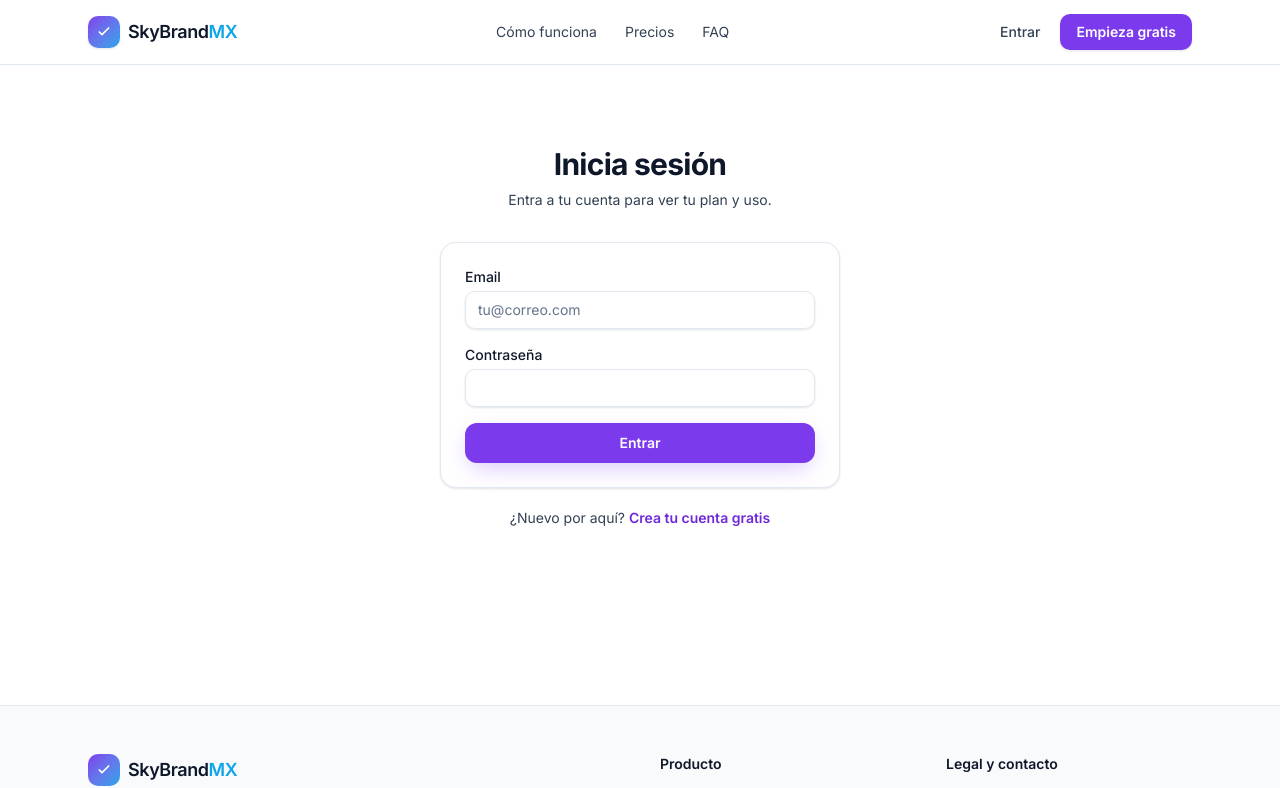
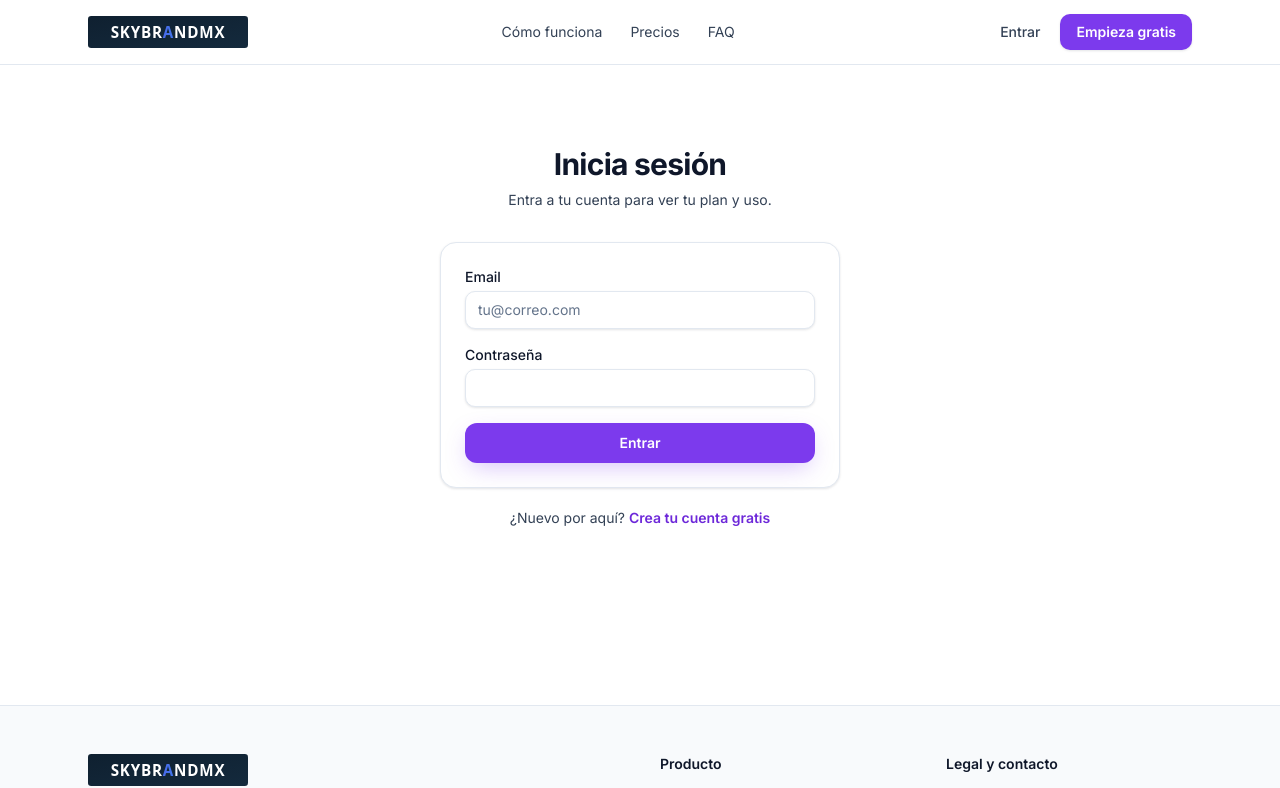
Before and after one commit to lalo1123/empleo-automatico-mx, a Next.js app in the folder landing/: page /login in a window 1280 px wide. Shown: the top 788 px of the page. Built offline with nearby package versions, Linux system fonts and the light colour scheme; no server answers.

Commit message:
feat(landing): brand logo SVG in nav and footer

```diff
--- a/landing/components/footer.tsx
+++ b/landing/components/footer.tsx
@@ -1,3 +1,4 @@
+import Image from "next/image";
 import Link from "next/link";
 
 export function Footer() {
@@ -6,29 +7,14 @@
     <footer className="mt-24 border-t border-[color:var(--color-border)] bg-[color:var(--color-surface-soft)]">
       <div className="mx-auto grid max-w-6xl gap-10 px-4 py-12 sm:px-6 md:grid-cols-4">
         <div className="md:col-span-2">
-          <Link
-            href="/"
-            className="inline-flex items-center gap-2 text-lg font-semibold tracking-tight"
-          >
-            <span
-              aria-hidden
-              className="flex h-8 w-8 items-center justify-center rounded-[10px] bg-gradient-to-br from-[#7c3aed] to-[#0ea5e9] text-white"
-            >
-              <svg
-                viewBox="0 0 24 24"
-                className="h-4 w-4"
-                fill="none"
-                stroke="currentColor"
-                strokeWidth="2.5"
-                strokeLinecap="round"
-                strokeLinejoin="round"
-              >
-                <path d="M5 12l4 4L19 6" />
-              </svg>
-            </span>
-            <span>
-              SkyBrand<span className="text-[#0ea5e9]">MX</span>
-            </span>
+          <Link href="/" className="inline-flex items-center" aria-label="SkyBrandMX">
+            <Image
+              src="/logo.svg"
+              alt="SkyBrandMX"
+              width={160}
+              height={32}
+              className="h-8 w-auto"
+            />
           </Link>
           <p className="mt-3 max-w-sm text-sm text-[color:var(--color-ink-muted)]">
             Copiloto con IA para buscar empleo en México. Hecho en CDMX por
--- a/landing/components/nav.tsx
+++ b/landing/components/nav.tsx
@@ -1,3 +1,4 @@
+import Image from "next/image";
 import Link from "next/link";
 
 interface NavProps {
@@ -10,28 +11,17 @@
       <div className="mx-auto flex h-16 max-w-6xl items-center justify-between px-4 sm:px-6">
         <Link
           href="/"
-          className="flex items-center gap-2 text-lg font-semibold tracking-tight"
+          className="flex items-center"
           aria-label="Inicio de Empleo Automático MX"
         >
-          <span
-            aria-hidden
-            className="flex h-8 w-8 items-center justify-center rounded-[10px] bg-gradient-to-br from-[#7c3aed] to-[#0ea5e9] text-white shadow-[var(--shadow-soft)]"
-          >
-            <svg
-              viewBox="0 0 24 24"
-              className="h-4 w-4"
-              fill="none"
-              stroke="currentColor"
-              strokeWidth="2.5"
-              strokeLinecap="round"
-              strokeLinejoin="round"
-            >
-              <path d="M5 12l4 4L19 6" />
-            </svg>
-          </span>
-          <span>
-            SkyBrand<span className="text-[#0ea5e9]">MX</span>
-          </span>
+          <Image
+            src="/logo.svg"
+            alt="SkyBrandMX"
+            width={160}
+            height={32}
+            priority
+            className="h-8 w-auto"
+          />
         </Link>
 
         <nav className="hidden items-center gap-7 text-sm text-[color:var(--color-ink-soft)] md:flex">
```
Also changed, not shown: landing/public/logo-mark.svg (added), landing/public/logo.svg (added).
